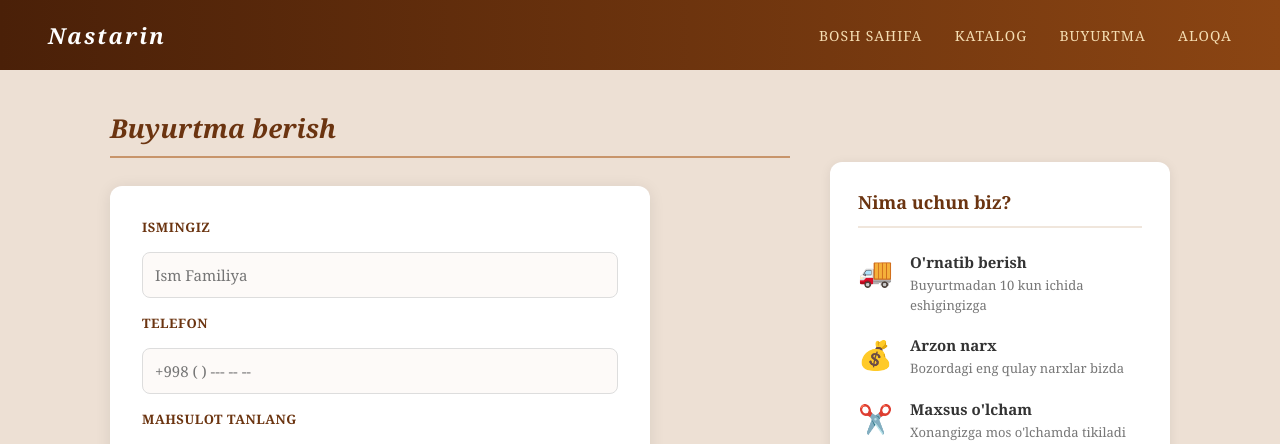
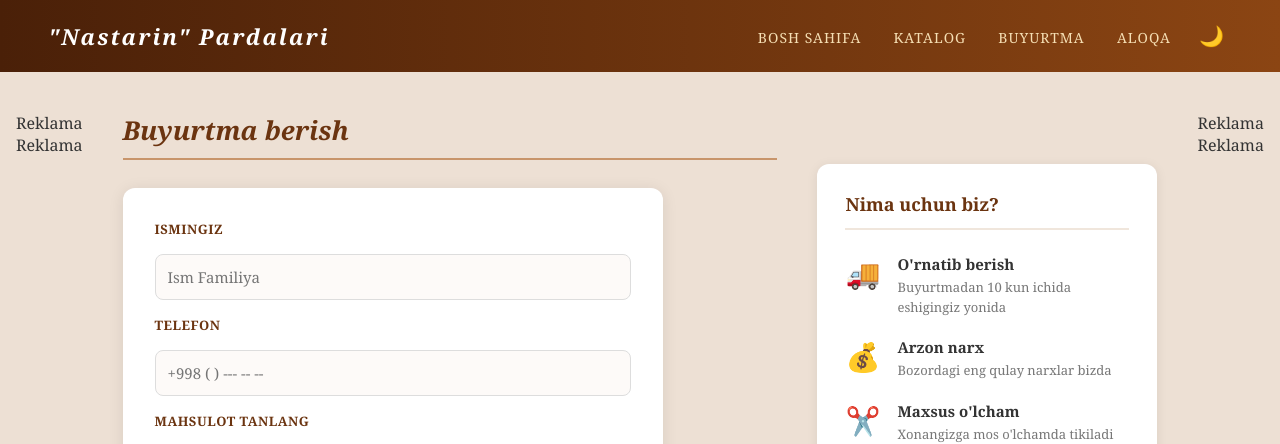
Before and after one commit to SherzodHaydarov/Nastarin, a FastAPI app: page /buyurtma in a window 1280 px wide. Shown: the top 444 px of the page. Run offline with FastAPI, Linux system fonts and the light colour scheme.

Commit message:
yangilanishlar

```diff
--- a/routers/admin.py
+++ b/routers/admin.py
@@ -20,8 +20,8 @@ supabase = create_client(SUPABASE_URL, SUPABASE_KEY)
 router = APIRouter()
 templates = Jinja2Templates(directory="templates")
 
-ADMIN_LOGIN   = "admin"
-ADMIN_PAROL   = "nastarin2026"
+ADMIN_LOGIN = "admin"
+ADMIN_PAROL = "nastarin2026"
 SESSIYA_KALIT = "nastarin_session"
 
 def admin_tekshir(request: Request):
--- a/static/style.css
+++ b/static/style.css
@@ -536,3 +536,106 @@ footer {
 .telefon-link:hover {
     color: #6b3410;
 }
+
+/* --- TUNGI REJIM --- */
+html.tungi body {
+    background: #1a1a2e;
+    color: #e0e0e0;
+}
+
+html.tungi header {
+    background: linear-gradient(90deg, #0f0f1a, #1a1a2e);
+    border-bottom: 3px solid #4a4a6a;
+}
+
+html.tungi footer {
+    background: linear-gradient(90deg, #0f0f1a, #1a1a2e);
+}
+
+html.tungi .karta {
+    background: #16213e;
+    box-shadow: 0 2px 12px rgba(0,0,0,0.4);
+}
+
+html.tungi .karta h3 {
+    color: #e0e0e0;
+}
+
+html.tungi .forma {
+    background: #16213e;
+}
+
+html.tungi .forma input,
+html.tungi .forma select,
+html.tungi .forma textarea {
+    background: #0f0f1a;
+    border-color: #4a4a6a;
+    color: #e0e0e0;
+}
+
+html.tungi .aloqa-info {
+    background: #16213e;
+}
+
+html.tungi .aloqa-info p {
+    color: #b0b0b0;
+}
+
+html.tungi .jadval {
+    background: #16213e;
+}
+
+html.tungi .jadval td {
+    border-bottom: 1px solid #2a2a4a;
+    color: #e0e0e0;
+}
+
+html.tungi .jadval tr:hover td {
+    background: #1a1a3e;
+}
+
+html.tungi .stat-karta {
+    background: #16213e;
+}
+
+html.tungi .stat-karta p {
+    color: #b0b0b0;
+}
+
+html.tungi .reklama-blok {
+    background: #16213e;
+    border-color: #4a4a6a;
+    color: #6a6a8a;
+}
+
+html.tungi .nima-uchun {
+    background: #16213e;
+}
+
+html.tungi .xususiyat {
+    background: #16213e;
+}
+
+html.tungi .xususiyat h3 {
+    color: #c0a0a0;
+}
+
+html.tungi .xususiyat p {
+    color: #b0b0b0;
+}
+
+/* Tugma */
+#tema-tugma {
+    background: none;
+    border: none;
+    font-size: 20px;
+    cursor: pointer;
+    margin-left: 16px;
+    padding: 4px 8px;
+    border-radius: 6px;
+    transition: background 0.2s;
+}
+
+#tema-tugma:hover {
+    background: rgba(255,255,255,0.1);
+}
--- a/templates/base.html
+++ b/templates/base.html
@@ -1,48 +1,67 @@
 <!DOCTYPE html>
-<html lang="uz">
+<html lang="uz" id="html-root">
 <head>
     <meta charset="UTF-8">
     <meta name="viewport" content="width=device-width, initial-scale=1.0">
     <title>Nastarin Pardalar — Qarshi</title>
     <meta name="google-site-verification" content="yCUuUS2tIgAEcnaGiW1hwl2Rrtr0ACMsjpZ8COGodcI" />
-
-    <!-- SEO -->
-    <meta name="description" content="Nastarin pardalar. Sifatli va chiroyli pardalar. Qarshi tuman, Yangi Xonabod MFY.">
+    <meta name="description" content="Nastarin pardalar tikish tsеxi. Sifatli va chiroyli pardalar. Qarshi tuman, Yangi Xonabod MFY.">
     <meta name="keywords" content="parda, pardalar, tikish, Qarshi, Nastarin, chiroyli pardalar">
     <meta name="author" content="Nastarin Pardalar">
-
-    <!-- Google da chiroyli ko'rinish -->
     <meta property="og:title" content="Nastarin Pardalar — Qarshi">
     <meta property="og:description" content="Sifatli va chiroyli pardalar. Buyurtma bering!">
     <meta property="og:url" content="https://nastarin.up.railway.app">
     <meta property="og:type" content="website">
-
     <link rel="stylesheet" href="/static/style.css">
 </head>
 <body>
 
     <header>
-        <h1>Nastarin</h1>
+        <h1>"Nastarin" Pardalari</h1>
         <nav>
             <a href="/">Bosh sahifa</a>
             <a href="/katalog">Katalog</a>
             <a href="/buyurtma">Buyurtma</a>
             <a href="/aloqa">Aloqa</a>
+            <button onclick="tungiRejim()" id="tema-tugma">🌙</button>
         </nav>
     </header>
 
     <div class="sahifa-wrapper">
-
-        <!-- Asosiy kontent -->
+        <div class="reklama">
+            <div class="reklama-blok">Reklama</div>
+            <div class="reklama-blok">Reklama</div>
+        </div>
         <main>
             {% block content %}{% endblock %}
         </main>
-
+        <div class="reklama">
+            <div class="reklama-blok">Reklama</div>
+            <div class="reklama-blok">Reklama</div>
+        </div>
     </div>
 
     <footer>
         <p>© 2026 Nastarin Pardalar</p>
     </footer>
 
+<script>
+    function tungiRejim() {
+        document.getElementById("html-root").classList.toggle("tungi");
+        const tungi = document.getElementById("html-root").classList.contains("tungi");
+        localStorage.setItem("tema", tungi ? "tungi" : "kunduz");
+        document.getElementById("tema-tugma").textContent = tungi ? "☀️" : "🌙";
+    }
+
+    // Sahifa ochilganda saqlangan temani yuklash
+    window.onload = function() {
+        const tema = localStorage.getItem("tema");
+        if (tema === "tungi") {
+            document.getElementById("html-root").classList.add("tungi");
+            document.getElementById("tema-tugma").textContent = "☀️";
+        }
+    }
+</script>
+
 </body>
 </html>
--- a/templates/order.html
+++ b/templates/order.html
@@ -43,7 +43,7 @@
             <div class="ustunlik-icon">🚚</div>
             <a href="/aloqa" class="ustunlik-link">
                 <strong>O'rnatib berish </strong>
-                <p>Buyurtmadan 10 kun ichida eshigingizga</p>
+                <p>Buyurtmadan 10 kun ichida eshigingiz yonida</p>
             </a>
         </div>
 <!--
```
Also changed, not shown: models.py (+11 -11 lines), notify.py (+6 -6 lines), routers/contact.py (+4 -4 lines), routers/orders.py (+8 -6 lines), routers/katalog.py (line endings or trailing spaces).
